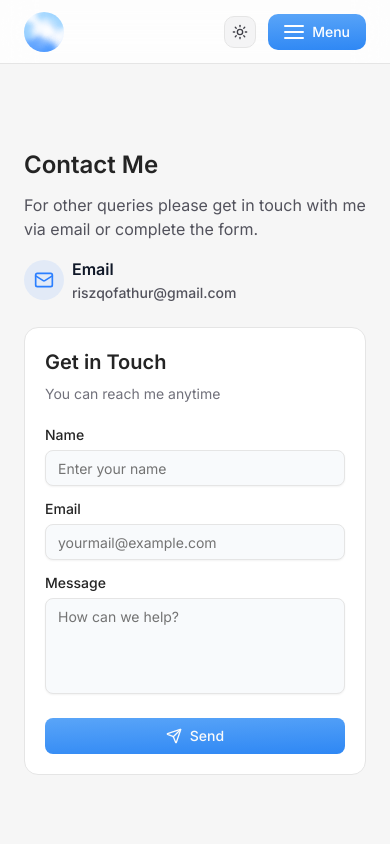
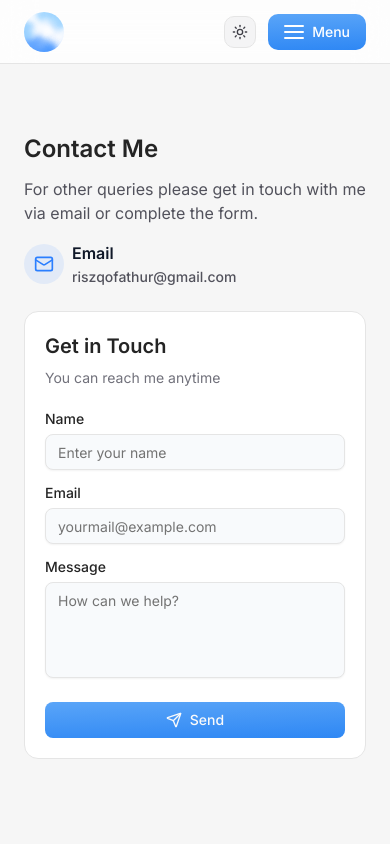
Before and after one commit to nerveign/portofolio, a React (Vite) app: page /contact in a window 390 px wide. Shown: the top 844 px of the page. Built offline with nearby package versions, Linux system fonts and the light colour scheme.

Commit message:
Adjust space on contact page

```diff
--- a/src/components/layout/contact-layout.tsx
+++ b/src/components/layout/contact-layout.tsx
@@ -4,7 +4,7 @@
 export const ContactLayout = () => {
   return (
     <>
-      <div className="flex h-screen justify-center items-center mt-10 md:mt-0">
+      <div className="flex h-screen justify-center items-center mt-6 md:mt-0">
         <ContactSection />
         <Toaster />
       </div>
```
